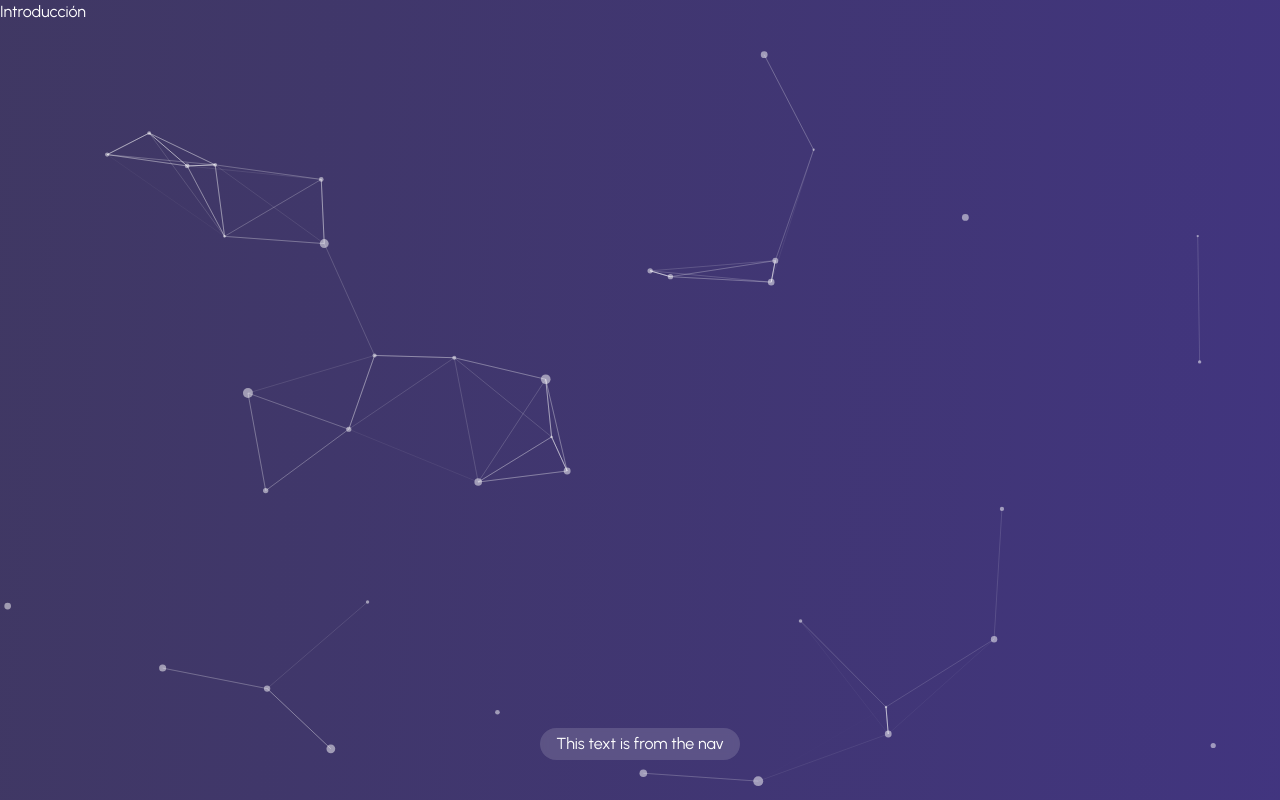
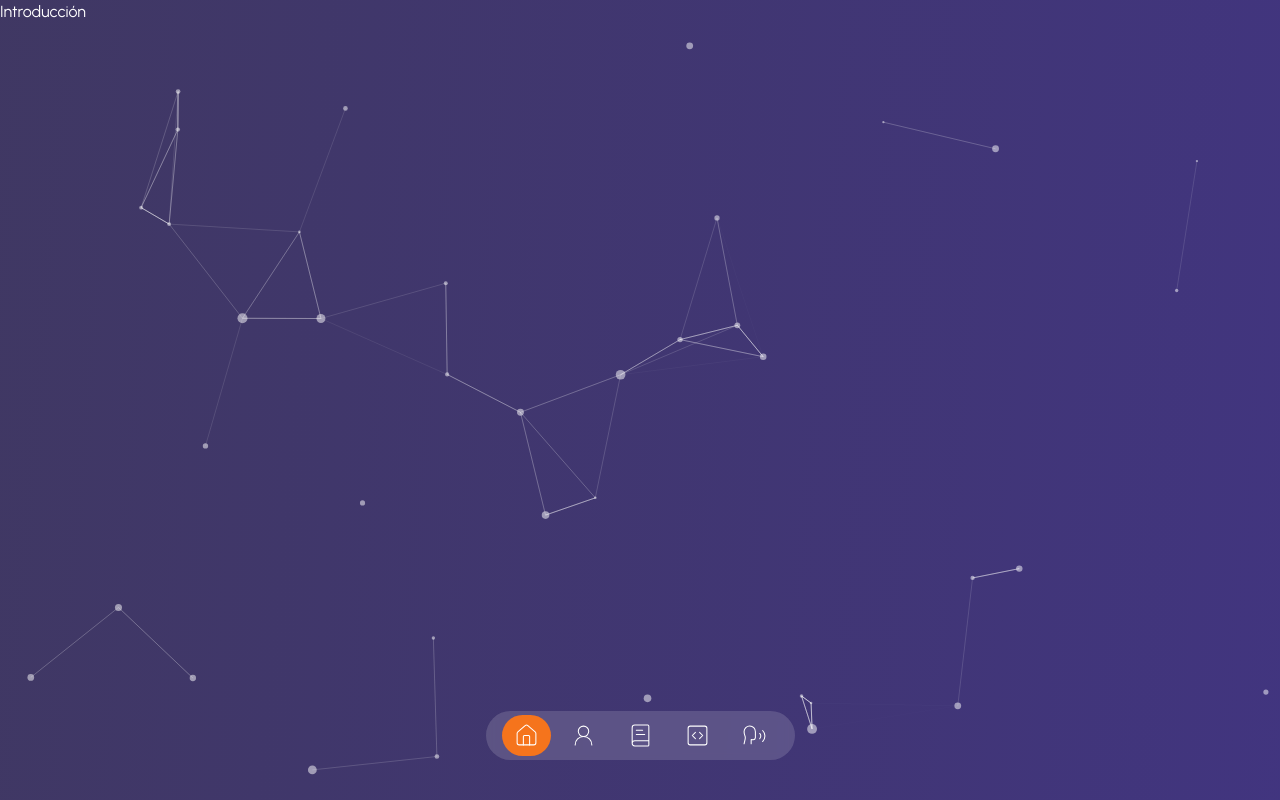
Before and after one commit to fantasyfuerte/portfolio-landing-page, a Next.js app: page / in a window 1280 px wide. Built offline with nearby package versions, Linux system fonts and the light colour scheme.

Commit message:
Styling NavBar

```diff
--- a/src/app/components/navbar.tsx
+++ b/src/app/components/navbar.tsx
@@ -1,9 +1,26 @@
+"use client";
+
+import { itemsNavbar } from "../data";
+import { usePathname } from "next/navigation";
+import Link from "next/link";
+
 const Navbar = () => {
+  const pathname = usePathname();
+
   return (
     <div className="fixed flex flex-col items-center justify-center w-full mt-auto h-max bottom-10">
       <nav>
         <div className="flex justify-center items-center w-full gap-2 px-4 py-1 bg-white/15 rounded-full backdrop-blur-sm">
-          This text is from the nav
+          {itemsNavbar.map((item) => (
+            <div
+              key={item.id}
+              className={`${
+                pathname == item.link && "bg-secondary"
+              } px-3 py-2 transition duration-150 rounded-full cursor-pointer hover:bg-secondary`}
+            >
+              <Link href={item.link}>{item.icon}</Link>
+            </div>
+          ))}
         </div>
       </nav>
     </div>
```
